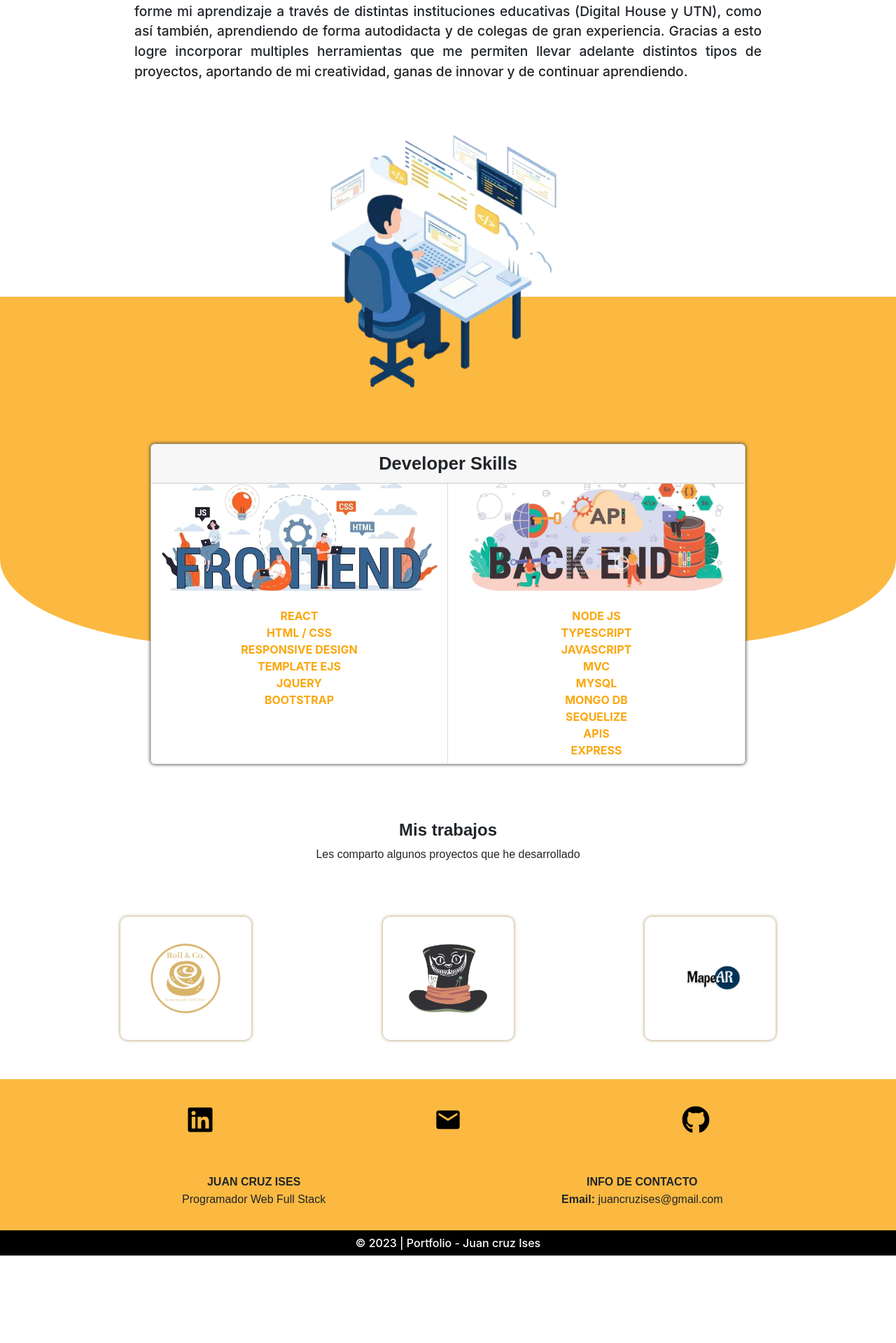
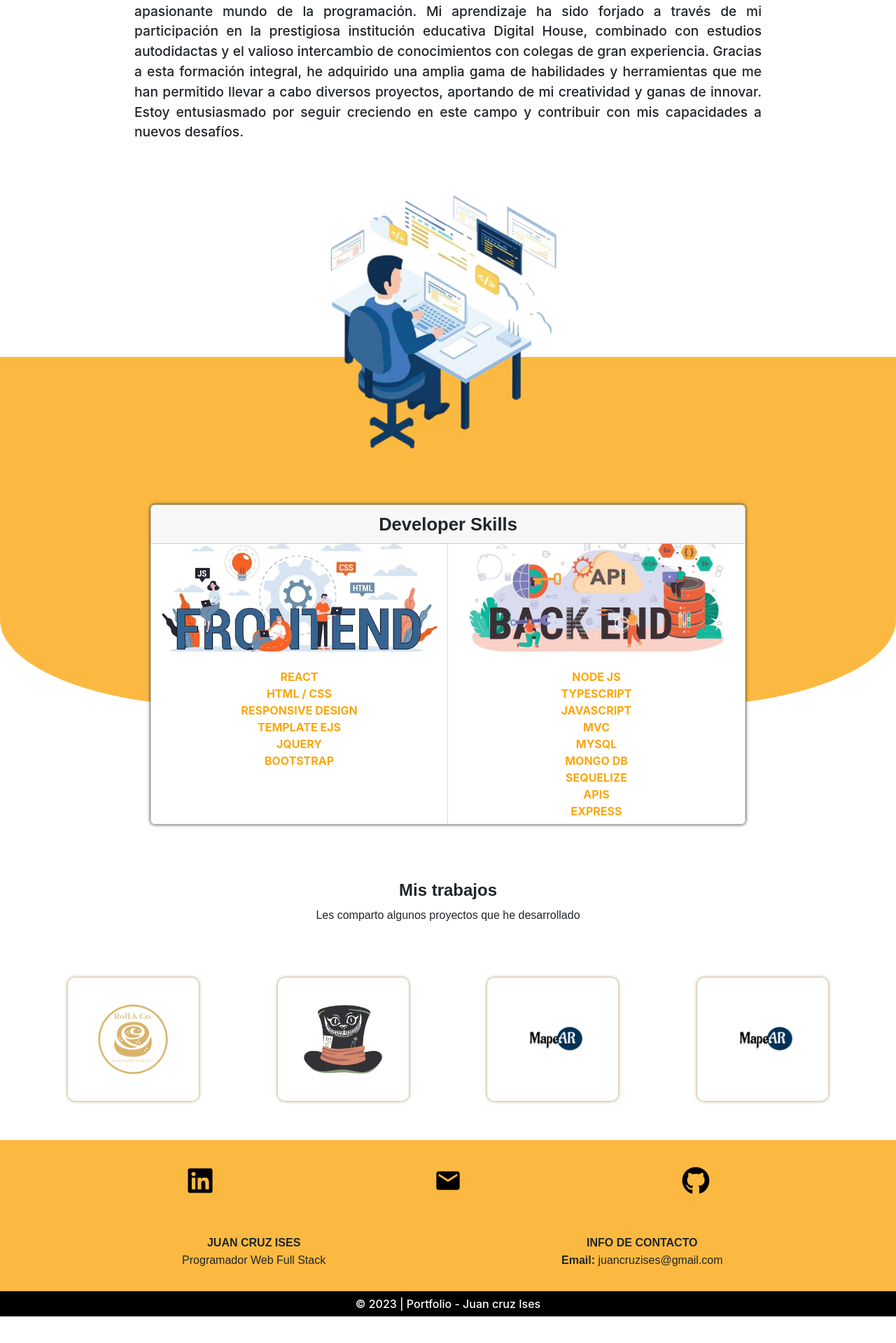
Before and after one commit to JuanCruzIses/portfolio, a React (Create React App) app: page / in a window 1280 px wide. Shown: the part 445-2364 px from the top of the page at 70% size. Built offline with nearby package versions, Linux system fonts and the light colour scheme.

Commit message:
New changes in home page. Adding a new website

```diff
--- a/src/components/ProjectsSection.jsx
+++ b/src/components/ProjectsSection.jsx
@@ -57,13 +57,22 @@ function ProjectsSection (){
                     <img alt='logo-mapear' className='image-project-modal mapear' src={require('../images/logo-mapear.jpg')}></img>
                     <div className='overlay'>
                         <h7 className='title-project-modal'>Mapear</h7>
-                        <p className='p-project-modal'>Página web orientada al turismo nacional<br></br> <b>Version Mobile</b></p>
+                        <p className='p-project-modal'>Página web orientada al turismo nacional<br></br> <b>Version Mobile 1.0</b></p>
                         <a className='a-project-modal' rel="noopener noreferrer" target={'_blank'} href='https://mapear-y8ds.onrender.com/home'>
                             <button className='button-project-modal'>Sitio web</button>
                         </a>
                     </div>
                 </div>
-
+                <div className={`project-modal scroll-content ${pasoModal2 == true ? 'visible' : 'fadeTop'}`}>
+                    <img alt='logo-mapear' className='image-project-modal mapear' src={require('../images/logo-mapear.jpg')}></img>
+                    <div className='overlay'>
+                        <h7 className='title-project-modal'>Mapear</h7>
+                        <p className='p-project-modal'>Página web orientada al turismo nacional<br></br> <b>Version Mobile 2.0</b></p>
+                        <a className='a-project-modal' rel="noopener noreferrer" target={'_blank'} href='https://mapear-frontend.vercel.app/'>
+                            <button className='button-project-modal'>Sitio web</button>
+                        </a>
+                    </div>
+                </div>
             </section>
     )
 }
--- a/src/pages/Home.jsx
+++ b/src/pages/Home.jsx
@@ -19,8 +19,8 @@ function Home() {
                 </section>
             </div>
             <div className='container-aboutme'>
-                <p className='about-me'>A partir del año 2021 decidí introducirme en el mundo de la programación y desde entonces forme mi aprendizaje a través de distintas instituciones educativas (Digital House y UTN), como así también, aprendiendo de forma autodidacta y de colegas de gran experiencia. Gracias a esto logre incorporar multiples herramientas que me permiten llevar adelante distintos tipos de proyectos, aportando de mi creatividad, ganas de innovar y de continuar aprendiendo.
-                </p>
+                <p className='about-me'>En el año 2021, tomé la decisión de emprender un nuevo camino en mi vida y adentrarme en el apasionante mundo de la programación. Mi aprendizaje ha sido forjado a través de mi participación en la prestigiosa institución educativa Digital House, combinado con estudios autodidactas y el valioso intercambio de conocimientos con colegas de gran experiencia. Gracias a esta formación integral, he adquirido una amplia gama de habilidades y herramientas que me han permitido llevar a cabo diversos proyectos, aportando de mi creatividad y ganas de innovar. Estoy entusiasmado por seguir creciendo en este campo y contribuir con mis capacidades a nuevos desafíos.
+</p>
             </div>
             <SkillsSection></SkillsSection>
             <ProjectsSection></ProjectsSection>
```
